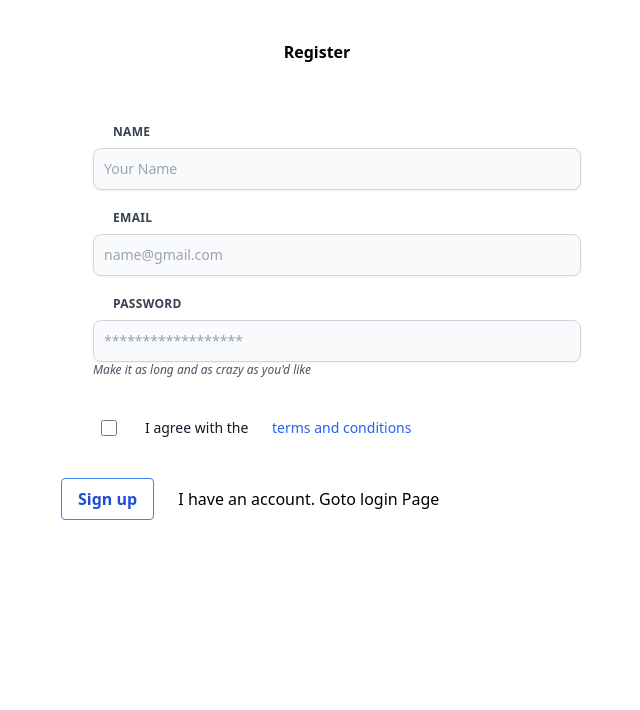
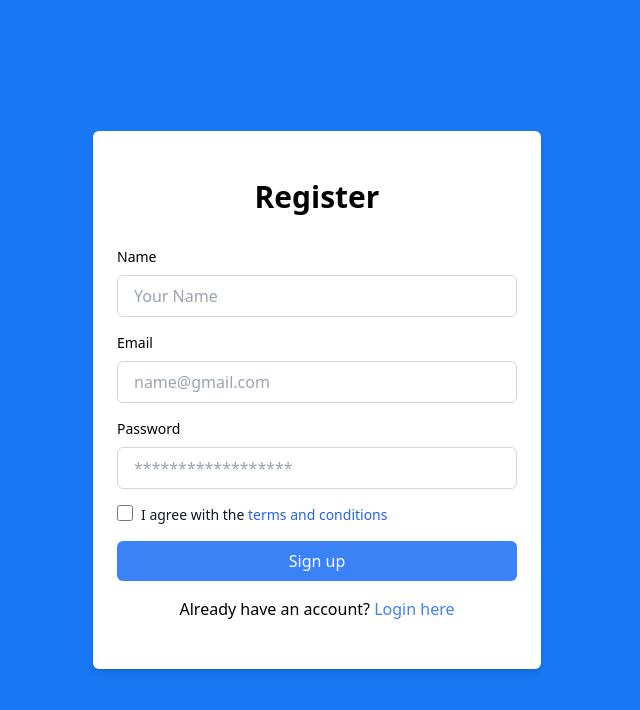
Before and after one commit to Taufiqul7756/Generations-Gaze, a React (Create React App) app in the folder client/: page /register in a window 1280 px wide. Shown: the top 710 px of the page, without its empty margins (323-963 px from the left). Built offline with nearby package versions, Linux system fonts and the light colour scheme.

Commit message:
Login and register - design changed

```diff
--- a/client/src/App.css
+++ b/client/src/App.css
@@ -1,3 +1,3 @@
-* {
+/* * {
   margin: 20px;
-}
+} */
--- a/client/src/App.js
+++ b/client/src/App.js
@@ -29,8 +29,6 @@ const App = () => {
       try {
         const token = localStorage.getItem("token");
         if (token) {
-          // Validate token on the server if needed
-          // Set isAuthenticated to true if token is valid
           setIsAuthenticated(true);
         }
       } catch (err) {
--- a/client/src/components/Dashboard.jsx
+++ b/client/src/components/Dashboard.jsx
@@ -15,14 +15,18 @@ const Dashboard = ({ setAuth }) => {
     setAuth(false);
   };
   return (
-    <div>
+    <div className="p-10 bg-[#1877F2]">
+      <div className="flex justify-between items-center">
         <h1 className="text-3xl font-bold underline">Dashboard</h1>
         <button
           onClick={handleLogout}
-        className="bg-transparent hover:bg-blue-500 text-blue-700 font-semibold hover:text-white py-2 px-4 border border-blue-500 hover:border-transparent rounded"
+          className="bg-transparent hover:bg-blue-500 text-white
+          font-semibold hover:text-white py-2 px-4
+          border border-black hover:border-transparent rounded"
         >
           Logout
         </button>
+      </div>
 
       <div className="mt-8">
         <h2 className="text-xl font-semibold mb-4">All Users:</h2>
--- a/client/src/components/Login.jsx
+++ b/client/src/components/Login.jsx
@@ -40,78 +40,62 @@ const Login = ({ setAuth }) => {
     }
   };
   return (
-    <>
-      <h1 className="flex justify-center font-bold "> Login</h1>
-      <div className="grid justify-center">
-        <div className="flex justify-center ">
-          <form onSubmit={onSubmitForm} className="w-full max-w-lg">
-            <div className="w-full px-3">
-              <label
-                className="block uppercase tracking-wide text-gray-700 text-xs font-bold mb-2"
-                htmlFor="grid-first-name"
-              >
+    <div className="flex justify-center items-center h-screen bg-[#1877F2]">
+      <div className="max-w-md w-full px-6 py-12 bg-white shadow-md rounded-md">
+        <h1 className="text-3xl font-bold mb-8 text-center">Login</h1>
+        <form onSubmit={onSubmitForm}>
+          <div className="mb-4">
+            <label htmlFor="email" className="block mb-2 text-sm font-medium">
               Email
             </label>
             <input
               type="email"
               id="email"
               name="email"
-                className="shadow-sm bg-gray-50 border border-gray-300 text-gray-900 text-sm rounded-lg focus:ring-blue-500 focus:border-blue-500 block w-full p-2.5 dark:bg-gray-700 dark:border-gray-600 dark:placeholder-gray-400 dark:text-white dark:focus:ring-blue-500 dark:focus:border-blue-500 dark:shadow-sm-light"
-                placeholder="name@gmail.com"
               value={email}
               onChange={onChange}
+              className="w-full px-4 py-2 border border-gray-300 rounded-md focus:outline-none focus:border-blue-500"
               required
             />
           </div>
-            <div className="w-full px-3">
+          <div className="mb-4">
             <label
-                className="block uppercase tracking-wide text-gray-700 text-xs font-bold mb-2"
-                htmlFor="grid-password"
+              htmlFor="password"
+              className="block mb-2 text-sm font-medium"
             >
               Password
             </label>
             <input
-                className="shadow-sm bg-gray-50 border border-gray-300 text-gray-900 text-sm rounded-lg focus:ring-blue-500 focus:border-blue-500 block w-full p-2.5 dark:bg-gray-700 dark:border-gray-600 dark:placeholder-gray-400 dark:text-white dark:focus:ring-blue-500 dark:focus:border-blue-500 dark:shadow-sm-light"
-                id="grid-password"
               type="password"
+              id="password"
               name="password"
-                placeholder="******************"
               value={password}
               onChange={onChange}
-                required
-              />
-              <p className="text-gray-600 text-xs italic">
-                Make it as long and as crazy as you'd like
-              </p>
-            </div>
-            {/* <div className="flex items-start mb-5">
-              <div className="flex items-center h-5">
-                <input
-                  id="remember"
-                  type="checkbox"
-                  value=""
-                  className="w-4 h-4 border border-gray-300 rounded bg-gray-50 focus:ring-3 focus:ring-blue-300 dark:bg-gray-700 dark:border-gray-600 dark:focus:ring-blue-600 dark:ring-offset-gray-800 dark:focus:ring-offset-gray-800"
+              className="w-full px-4 py-2 border border-gray-300 rounded-md focus:outline-none focus:border-blue-500"
               required
             />
           </div>
-              <label
-                htmlFor="remember"
-                className="ms-2 text-sm font-medium text-gray-900 dark:text-gray-300"
-              >
-                Remember me
-              </label>
-            </div> */}
           <button
             type="submit"
-              className=" bg-transparent hover:bg-blue-500 text-blue-700 font-semibold hover:text-white py-2 px-4 border border-blue-500 hover:border-transparent rounded"
+            className="w-full bg-blue-500 text-white py-2 px-4 rounded-md hover:bg-blue-600 transition duration-300"
           >
             Sign in
           </button>
         </form>
+        <div className="mt-4 text-center">
+          <p>
+            Don't have an account?{" "}
+            <Link to="/register" className="text-blue-500 hover:underline">
+              Register here
+            </Link>
+          </p>
         </div>
-        <Link to="/register"> I don't have an account. Goto Register Page</Link>
+        <div className="grid justify-center items-center p-5 border">
+          <p>Test Email: admin@gmail.com</p>
+          <p>Password: admin</p>
         </div>
-    </>
+      </div>
+    </div>
   );
 };
 
--- a/client/src/components/Register.jsx
+++ b/client/src/components/Register.jsx
@@ -1,3 +1,4 @@
+/* eslint-disable no-unused-vars */
 /* eslint-disable jsx-a11y/anchor-is-valid */
 import React, { useState } from "react";
 import { Link, Redirect } from "react-router-dom";
@@ -35,80 +36,68 @@ const Register = ({ setAuth }) => {
     }
   };
   return (
-    <>
-      <h1 className="flex justify-center font-bold "> Register</h1>
-      <div className="flex justify-center ">
-        <form onSubmit={onSubmitForm} className="w-full max-w-lg">
-          <div className="w-full px-3">
-            <label
-              className="block uppercase tracking-wide text-gray-700 text-xs font-bold mb-2"
-              htmlFor="grid-first-name"
-            >
+    <div className="flex justify-center items-center h-screen bg-[#1877F2]">
+      <div className="max-w-md w-full px-6 py-12 bg-white shadow-md rounded-md">
+        <h1 className="text-3xl font-bold mb-8 text-center">Register</h1>
+        <form onSubmit={onSubmitForm}>
+          <div className="mb-4">
+            <label htmlFor="name" className="block mb-2 text-sm font-medium">
               Name
             </label>
             <input
-              className="shadow-sm bg-gray-50 border border-gray-300 text-gray-900 text-sm rounded-lg focus:ring-blue-500 focus:border-blue-500 block w-full p-2.5 dark:bg-gray-700 dark:border-gray-600 dark:placeholder-gray-400 dark:text-white dark:focus:ring-blue-500 dark:focus:border-blue-500 dark:shadow-sm-light"
-              id="grid-first-name"
               type="text"
+              id="name"
               name="name"
-              placeholder="Your Name"
               value={name}
               onChange={onChange}
+              className="w-full px-4 py-2 border border-gray-300 rounded-md focus:outline-none focus:border-blue-500"
+              placeholder="Your Name"
               required
             />
           </div>
-          <div className="w-full px-3">
-            <label
-              className="block uppercase tracking-wide text-gray-700 text-xs font-bold mb-2"
-              htmlFor="grid-first-name"
-            >
+          <div className="mb-4">
+            <label htmlFor="email" className="block mb-2 text-sm font-medium">
               Email
             </label>
             <input
               type="email"
               id="email"
               name="email"
-              className="shadow-sm bg-gray-50 border border-gray-300 text-gray-900 text-sm rounded-lg focus:ring-blue-500 focus:border-blue-500 block w-full p-2.5 dark:bg-gray-700 dark:border-gray-600 dark:placeholder-gray-400 dark:text-white dark:focus:ring-blue-500 dark:focus:border-blue-500 dark:shadow-sm-light"
-              placeholder="name@gmail.com"
               value={email}
               onChange={onChange}
+              className="w-full px-4 py-2 border border-gray-300 rounded-md focus:outline-none focus:border-blue-500"
+              placeholder="name@gmail.com"
               required
             />
           </div>
-          <div className="w-full px-3">
+          <div className="mb-4">
             <label
-              className="block uppercase tracking-wide text-gray-700 text-xs font-bold mb-2"
-              htmlFor="grid-password"
+              htmlFor="password"
+              className="block mb-2 text-sm font-medium"
             >
               Password
             </label>
             <input
-              className="shadow-sm bg-gray-50 border border-gray-300 text-gray-900 text-sm rounded-lg focus:ring-blue-500 focus:border-blue-500 block w-full p-2.5 dark:bg-gray-700 dark:border-gray-600 dark:placeholder-gray-400 dark:text-white dark:focus:ring-blue-500 dark:focus:border-blue-500 dark:shadow-sm-light"
-              id="grid-password"
               type="password"
+              id="password"
               name="password"
-              placeholder="******************"
               value={password}
               onChange={onChange}
+              className="w-full px-4 py-2 border border-gray-300 rounded-md focus:outline-none focus:border-blue-500"
+              placeholder="******************"
+              required
             />
-            <p className="text-gray-600 text-xs italic">
-              Make it as long and as crazy as you'd like
-            </p>
           </div>
-
-          <div className="flex items-start mb-5">
-            <div className="flex items-center h-5">
+          <div className="flex items-start mb-4">
             <input
               id="terms"
               type="checkbox"
-                value=""
               className="w-4 h-4 border border-gray-300 rounded bg-gray-50 focus:ring-3 focus:ring-blue-300 dark:bg-gray-700 dark:border-gray-600 dark:focus:ring-blue-600 dark:ring-offset-gray-800 dark:focus:ring-offset-gray-800"
               required
             />
-            </div>
             <label
               htmlFor="terms"
-              className="ms-2 text-sm font-medium text-gray-900 dark:text-gray-300"
+              className="ml-2 text-sm font-medium text-gray-900 dark:text-gray-300"
             >
               I agree with the{" "}
               <a
@@ -121,14 +110,21 @@ const Register = ({ setAuth }) => {
           </div>
           <button
             type="submit"
-            className=" bg-transparent hover:bg-blue-500 text-blue-700 font-semibold hover:text-white py-2 px-4 border border-blue-500 hover:border-transparent rounded"
+            className="w-full bg-blue-500 text-white py-2 px-4 rounded-md hover:bg-blue-600 transition duration-300"
           >
             Sign up
           </button>
-          <Link to="/login"> I have an account. Goto login Page</Link>
         </form>
+        <div className="mt-4 text-center">
+          <p>
+            Already have an account?{" "}
+            <Link to="/login" className="text-blue-500 hover:underline">
+              Login here
+            </Link>
+          </p>
         </div>
-    </>
+      </div>
+    </div>
   );
 };
 
```
Lines whose indentation alone changed are shown as unchanged.
